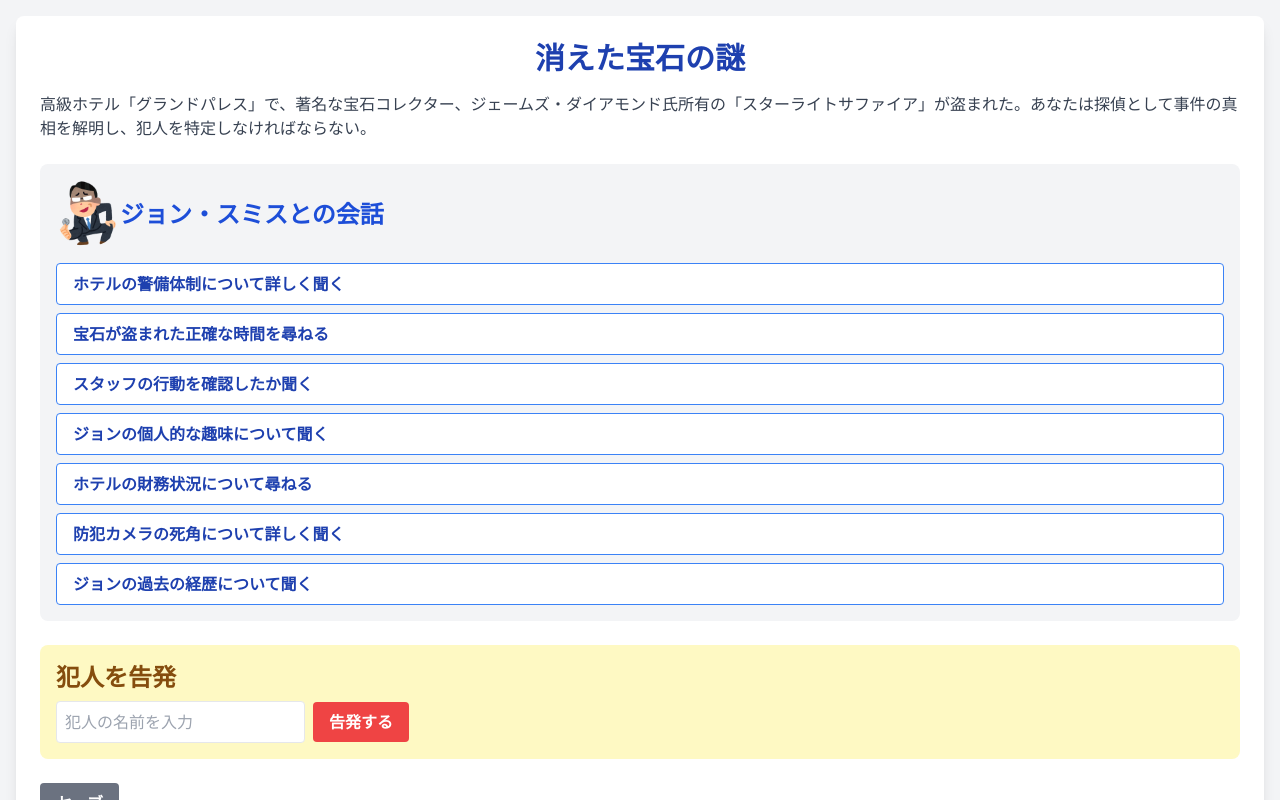
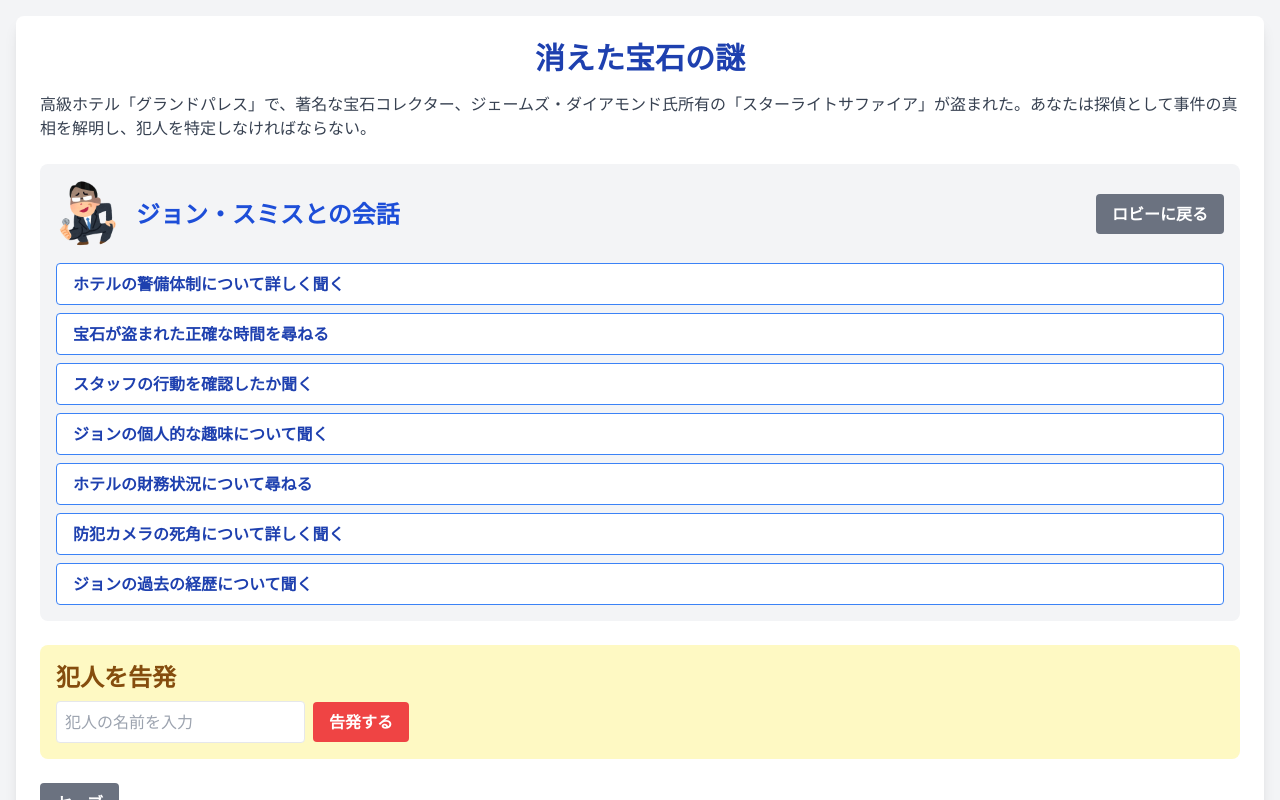
Before and after one commit to bayuTiger/mystery-game, a Next.js app: page /game in a window 1280 px wide. Both pictures are taken after a click on the button "ジョン・スミス". Shown: the top 800 px of the page. Built offline with nearby package versions, Linux system fonts and the light colour scheme.

Commit message:
NPCDialogに戻るボタン追加

```diff
--- a/components/GameOver.tsx
+++ b/components/GameOver.tsx
@@ -63,13 +63,13 @@ const GameOver: React.FC<GameOverProps> = ({
 
         {isCorrect && (
           <div className="mb-8">
-            <h2 className="text-2xl font-bold mb-4 text-black-700">
+            <h2 className="text-2xl font-bold mb-4 text-gray-800">
               エンディング
             </h2>
-            <div className="text-left mb-4 text-black-600">
+            <div className="text-left mb-4">
               {ending.dialogue.map((line, index) => (
                 <p key={index} className="mb-2 text-black-600">
-                  <strong className="text-black-600">{line.speaker}:</strong>{" "}
+                  <strong className="text-gray-700">{line.speaker}:</strong>{" "}
                   {line.text}
                 </p>
               ))}
--- a/components/NPCDialog.tsx
+++ b/components/NPCDialog.tsx
@@ -5,26 +5,39 @@ import { NPC, DialogueOption } from "../types";
 interface NPCDialogProps {
   npc: NPC;
   onDialogueSelect: (option: DialogueOption) => void;
+  onReturnToLobby: () => void; // 新しく追加したプロップ
 }
 
-const NPCDialog: React.FC<NPCDialogProps> = ({ npc, onDialogueSelect }) => {
+const NPCDialog: React.FC<NPCDialogProps> = ({
+  npc,
+  onDialogueSelect,
+  onReturnToLobby,
+}) => {
   return (
     <div
       className="bg-gray-100 p-4 rounded-lg"
       role="dialog"
       aria-labelledby="npc-name"
     >
-      <div className="flex items-center mb-4">
+      <div className="flex items-center justify-between mb-4">
+        <div className="flex items-center">
           <Image
             src={`/images/${npc.image}`}
             alt={npc.name}
             width={64}
             height={64}
-          className="rounded-full"
+            className="rounded-full mr-4"
           />
           <h2 id="npc-name" className="text-2xl font-semibold text-blue-700">
             {npc.name}との会話
           </h2>
+        </div>
+        <button
+          onClick={onReturnToLobby}
+          className="bg-gray-500 hover:bg-gray-700 text-white font-bold py-2 px-4 rounded transition duration-300"
+        >
+          ロビーに戻る
+        </button>
       </div>
       <ul className="space-y-2">
         {npc.dialogues.map((option, index) => (
--- a/pages/game.tsx
+++ b/pages/game.tsx
@@ -75,6 +75,10 @@ const Game: React.FC = () => {
       }));
       setSelectedNPC(null);
     }, 500);
+  };
+
+  const handleReturnToLobby = () => {
+    setSelectedNPC(null);
   };
 
   const handleAccuse = () => {
@@ -159,6 +163,7 @@ const Game: React.FC = () => {
           <NPCDialog
             npc={selectedNPC}
             onDialogueSelect={handleDialogueSelect}
+            onReturnToLobby={handleReturnToLobby}
           />
         ) : (
           <div>
```
Lines whose indentation alone changed are shown as unchanged.
